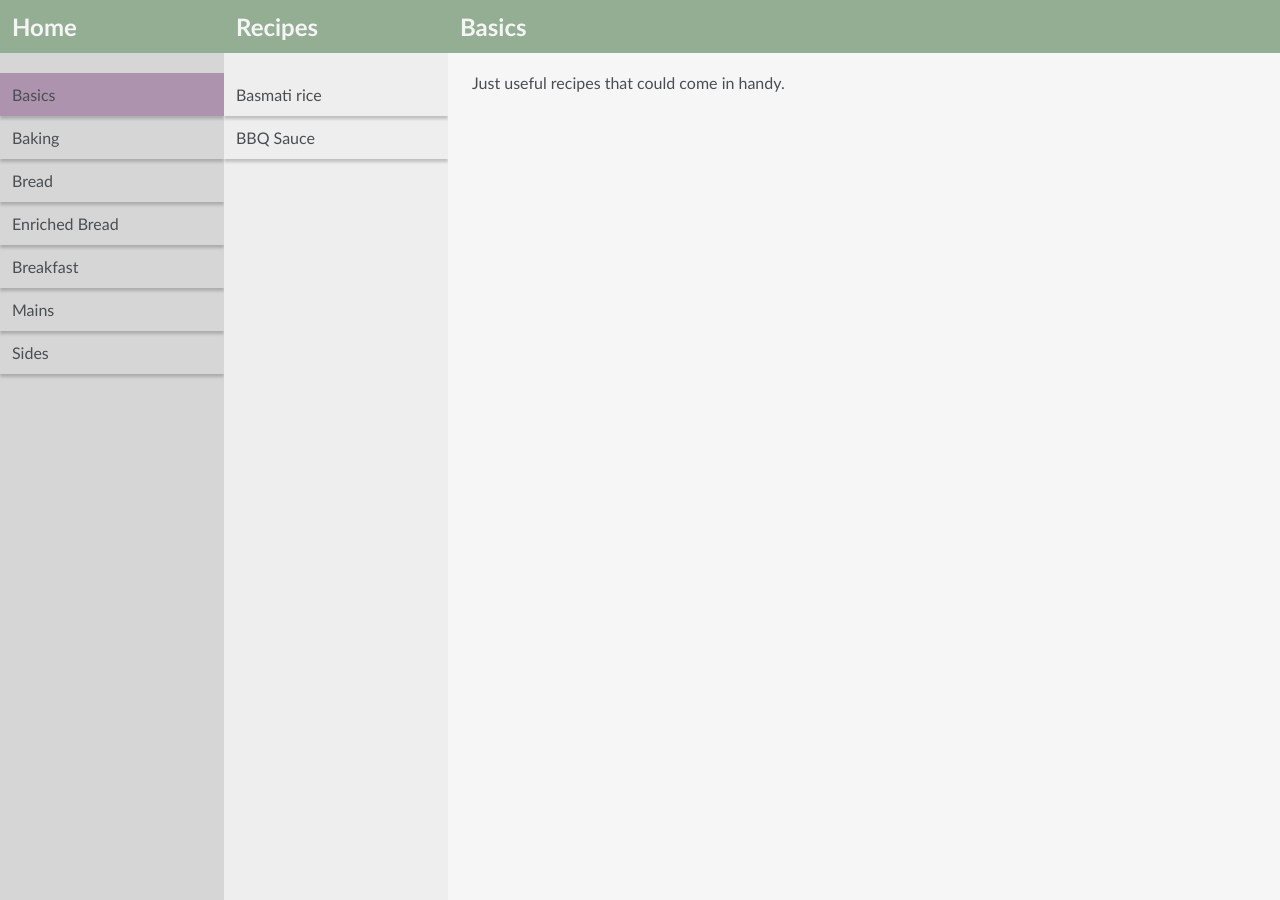
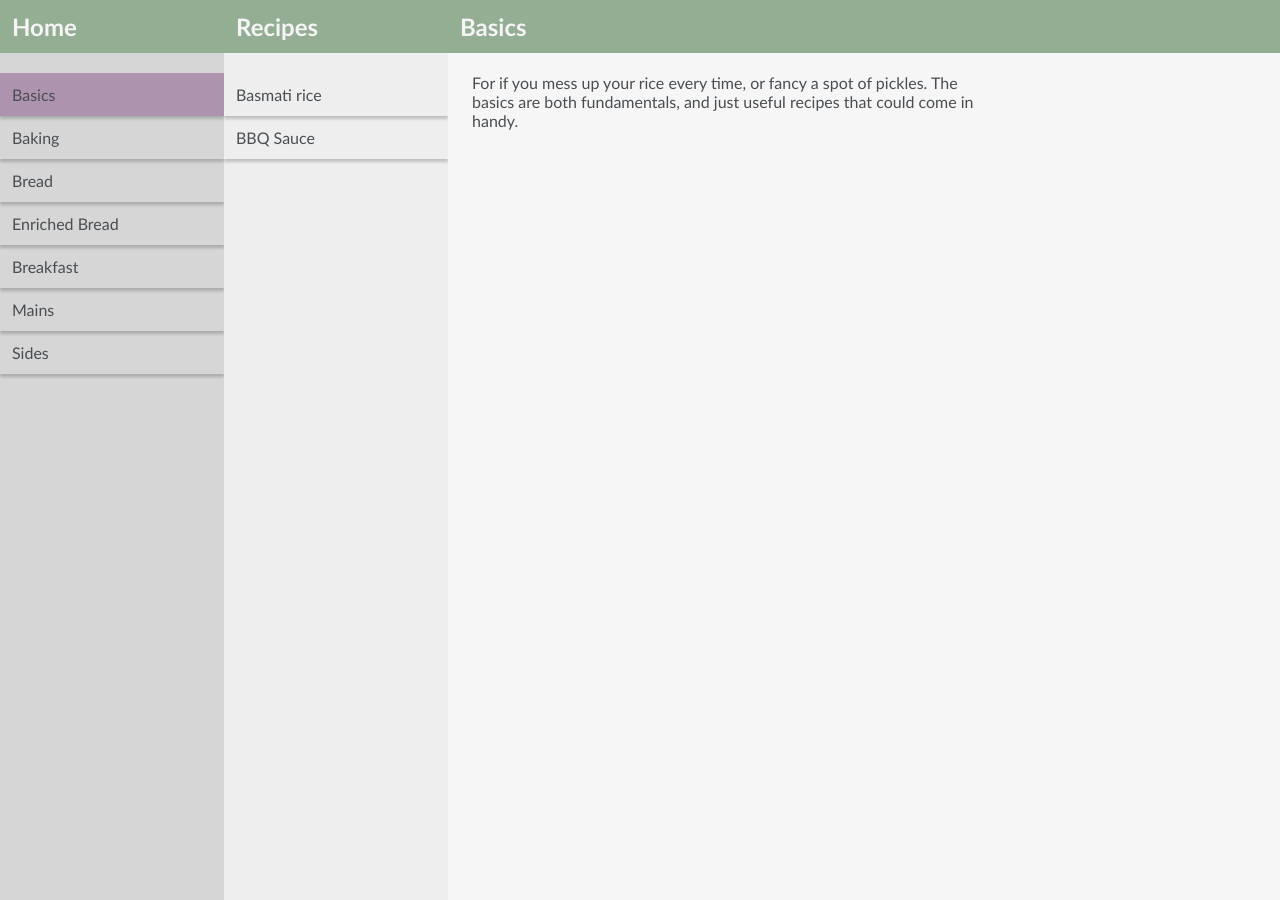
Before and after one commit to slfed/recipes, a Jekyll site: the page built from _categories/basics.md, in a window 1280 px wide. Built offline with Jekyll 4.4.1, drawn with Linux system fonts in a browser that asks for light colours.

Commit message:
Update basics.md

```diff
--- a/_categories/basics.md
+++ b/_categories/basics.md
@@ -4,4 +4,4 @@ layout: category
 order: 0
 ---
 
-Just useful recipes that could come in handy.
+For if you mess up your rice every time, or fancy a spot of pickles. The basics are both fundamentals, and just useful recipes that could come in handy.
```
